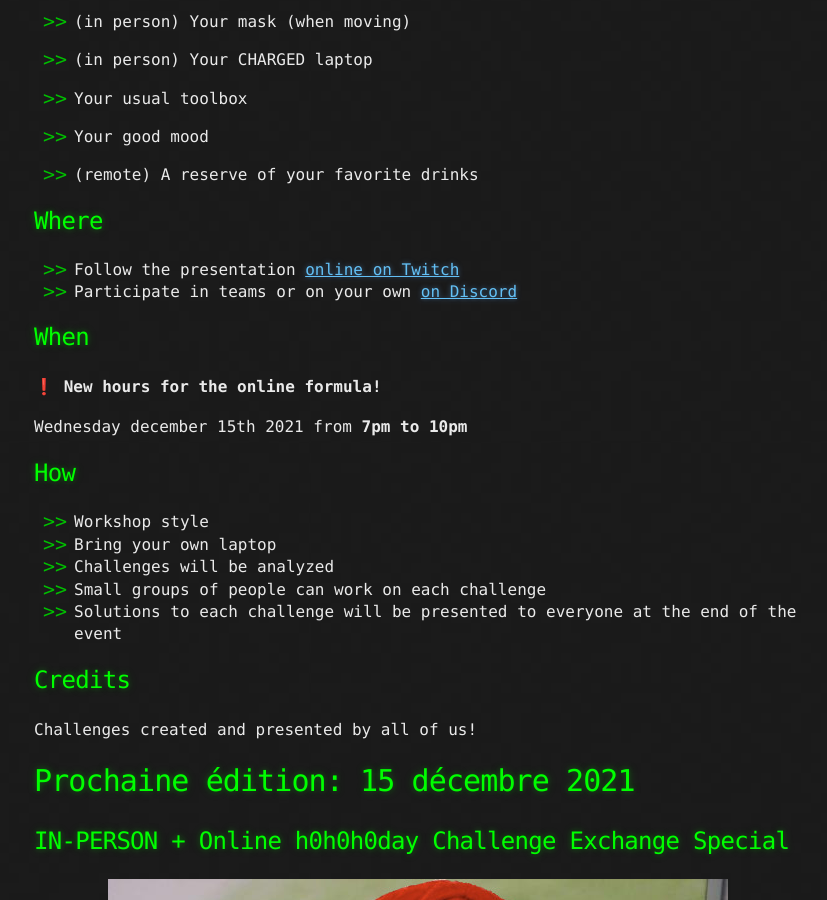
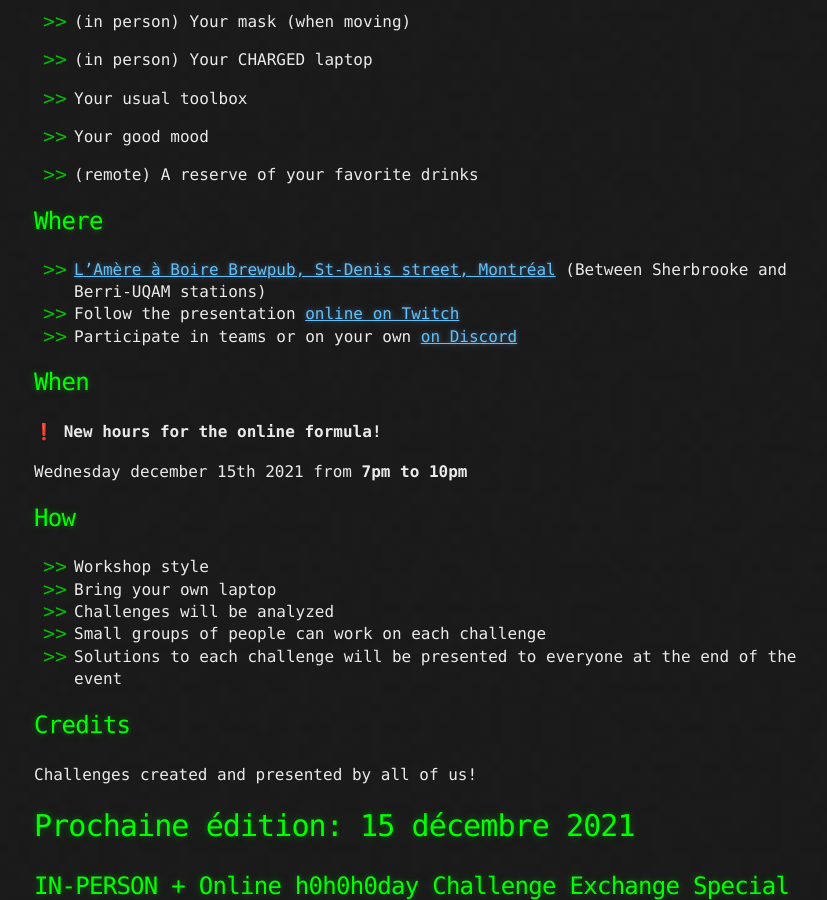
Before and after one commit to montrehack/montrehack.github.com, a Jekyll site: the page built from _posts/2021-12-15-h0h0h0day-challenge-exchange.md, in a window 1280 px wide and 900 px high, scrolled down 2750 px. Shown: the whole window, without its empty margins (222-1049 px from the left). Built offline with Jekyll 4.4.1, drawn with Linux system fonts in a browser that asks for light colours; emoji names are drawn with the system emoji font; some of the changed text lies outside the part shown.

Commit message:
added where in English

```diff
--- a/_posts/2021-12-15-h0h0h0day-challenge-exchange.md
+++ b/_posts/2021-12-15-h0h0h0day-challenge-exchange.md
@@ -145,6 +145,7 @@ This edition is over. Here are the archived assets:
 
 ## Where
 
+* [L'Amère à Boire Brewpub, St-Denis street, Montréal](https://g.page/amereaboire?share) (Between Sherbrooke and Berri-UQAM stations)
 * Follow the presentation [online on Twitch](https://twitch.tv/montrehack/)
 * Participate in teams or on your own [on Discord](https://discord.gg/4qfFwPX)
 
@@ -205,7 +206,7 @@ Cette édition est terminé, voici les archives:
 
 ## Où
 
-* [Microbrasserie L'Amère à Boire, rue St-Denis, Montréal](https://g.page/amereaboire?share) (Entre la station Sherbrooke et Berri-UQAM).
+* [Microbrasserie L'Amère à Boire, rue St-Denis, Montréal](https://g.page/amereaboire?share) (Entre la station Sherbrooke et Berri-UQAM)
 * Suivez la présentation [en ligne sur Twitch](https://twitch.tv/montrehack/)
 * Participez seul ou en équipe [sur Discord](https://discord.gg/4qfFwPX)
 
```
